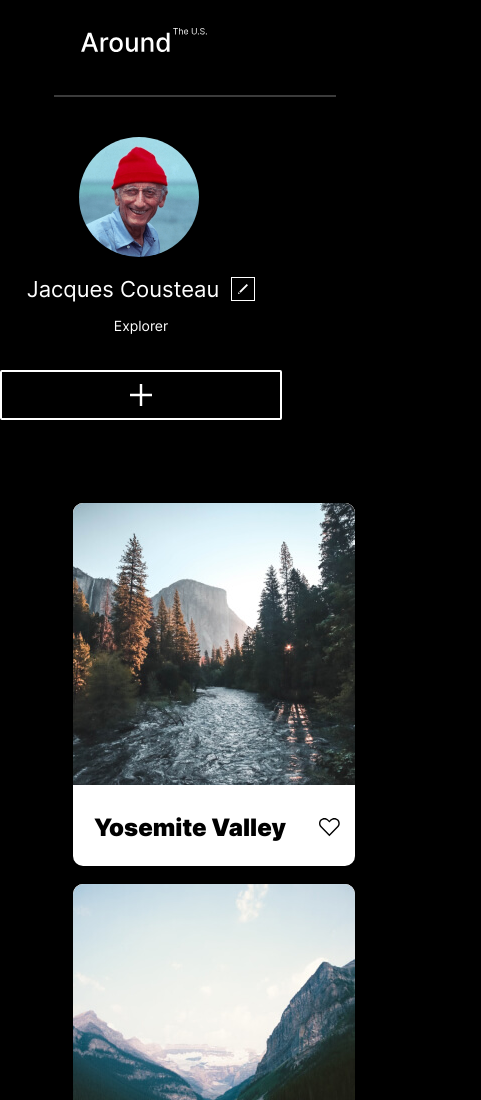
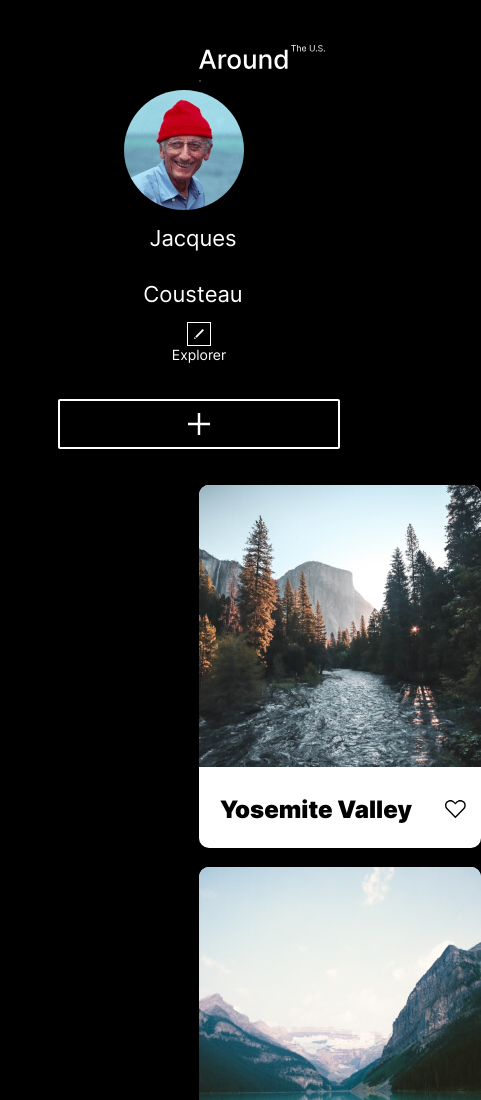
Before and after one commit to ze-e/web_project_4, a plain HTML site: page index.html in a window 390 px wide. Shown: the top 1100 px of the page, 481 px wide, since content can reach past the window. Drawn offline with Linux system fonts and the light colour scheme.

Commit message:
fix: padding and margins for page

```diff
--- a/block/element/element.css
+++ b/block/element/element.css
@@ -7,11 +7,7 @@
   background: #FFFFFF;
   border-radius: 10px;
   text-align: center;
-  width: 282px;
+  width: 100%;
+  height: auto;
+  max-width: 282px;
 }
-
-@media screen and (max-width: 581px){
-  .element{
-    margin: 0px 19px;
-  }
-}
--- a/block/elements/elements.css
+++ b/block/elements/elements.css
@@ -2,12 +2,21 @@
   display: grid;
   grid-gap: 18px;
   grid-template-columns:repeat(auto-fit, minmax(282px, 1fr));
+  margin: auto;
   margin-bottom: 66px;
-  margin: auto;
+  max-width: 882px;
+}
+
+@media screen and (max-width: 881px){
+  .elements{
+    max-width: 582px;
+  }
 }
 
 @media screen and (max-width: 581px){
   .elements{
     max-width: 282px;
+    grid-gap: 19px;
+
   }
 }
--- /dev/null
+++ b/block/footer/__copyright/footer__copyright.css
@@ -0,0 +1,4 @@
+.footer__copyright{
+  margin-block-start: 0px;
+  margin-block-end: 0px;
+}
--- a/block/footer/footer.css
+++ b/block/footer/footer.css
@@ -1,14 +1,20 @@
+@import url(./__copyright/footer__copyright.css);
 .footer{
   color: #545454;
-  margin-bottom: 60px;
-  max-width: 282px;
-  ;
+}
+
+@media screen and (max-width: 881px){
+  .footer{
+    max-width: 582px;
+    margin: auto;
+  }
 }
 
 
 @media screen and (max-width: 581px){
 
   .footer{
+    max-width: 282px;
     margin-left: 19px;
   }
 }
--- a/block/header/__logo/header__logo.css
+++ b/block/header/__logo/header__logo.css
@@ -1,8 +1,6 @@
 .header__logo{
   width: 173px;
   height: 33px;
-  margin-top: 45px;
-  margin-bottom: 41px;
 }
 @media screen and (max-width: 581px){
 
@@ -10,6 +8,5 @@
   .header__logo{
     width: 126px;
     height: 24px;
-    margin: 28px 0px 32px 27px;
   }
 }
--- a/block/header/header.css
+++ b/block/header/header.css
@@ -1,9 +1,9 @@
 @import url(./__logo/header__logo.css);
 @import url(./__line/header__line.css);
 
-@media screen and (max-width: 581px){
 
 
+@media screen and (max-width: 581px){
   .header{
     max-width: 282px;
     margin: auto;
--- a/block/page/page.css
+++ b/block/page/page.css
@@ -10,7 +10,9 @@
 
   /* style */
   display: relative;
-  max-width: 882px;
+  max-width: 1280px;
   background-color: #000000;
   margin: auto;
+  padding: 45px 199px 60px 199px;
+  box-sizing: border-box;
 }
--- a/block/profile/__image/profile__image.css
+++ b/block/profile/__image/profile__image.css
@@ -2,7 +2,7 @@
   border-radius: 50%;
   width: 120px;
   height: 120px;
-  margin: 3.75px 26.25px 3.75px 22.5px;
+  margin-right: 30px;
 }
 
 @media screen and (max-width: 581px){
--- a/block/profile/profile.css
+++ b/block/profile/profile.css
@@ -15,6 +15,11 @@
   margin-top: 36.25px;
   margin-bottom: 47.25px;
 }
+@media screen and (max-width: 881px){
+  .profile{
+    margin: auto;
+  }
+}
 
 @media screen and (max-width: 581px){
   .profile{
```
